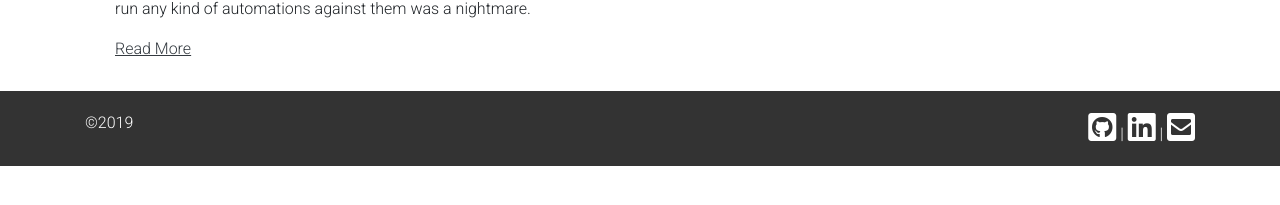
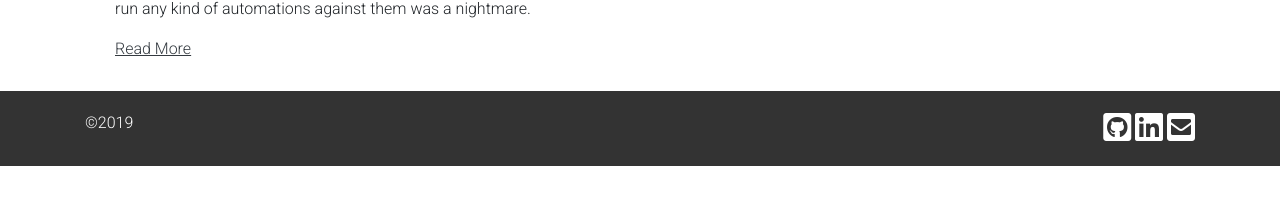
Before and after one commit to godloth/2rs2ns, a Jekyll site: the page built from index.html, in a window 1280 px wide. Shown: the part 232-437 px from the top of the page. Built offline with Jekyll 4.4.1, drawn with Linux system fonts in a browser that asks for light colours; nearby versions of some CDN libraries.

Commit message:
updating footer

```diff
--- a/_includes/footer.html
+++ b/_includes/footer.html
@@ -5,7 +5,7 @@
 				&copy;{{ site.time | date: '%Y' }}
 			</div>
 			<div class='col-6 text-right'>
-				<a title='github' href='https://github.com/Siege36'><i class="fab fa-github-square fa-2x"></i></a> | <a title='linked' href='https://www.linkedin.com/in/carl-herrmann-8a213a47/'><i class="fab fa-linkedin fa-2x"></i></a> | <a title='email' href='mailto:CJ@2rs2ns.com'><i class="fas fa-envelope-square fa-2x"></i></a>
+				<a title='github' href='https://github.com/Siege36'><i class="fab fa-github-square fa-2x"></i></a> <a title='linked' href='https://www.linkedin.com/in/carl-herrmann-8a213a47/'><i class="fab fa-linkedin fa-2x"></i></a> <a title='email' href='mailto:CJ@2rs2ns.com'><i class="fas fa-envelope-square fa-2x"></i></a>
 			</div>
 		</div>
 	</div>
--- a/style.scss
+++ b/style.scss
@@ -117,6 +117,9 @@
     	color: #FFF;
     	a {
     		color:#FFF;
+    		&:hover {
+    			color:#DDD;
+    		}
     	}
 	}
 
```
